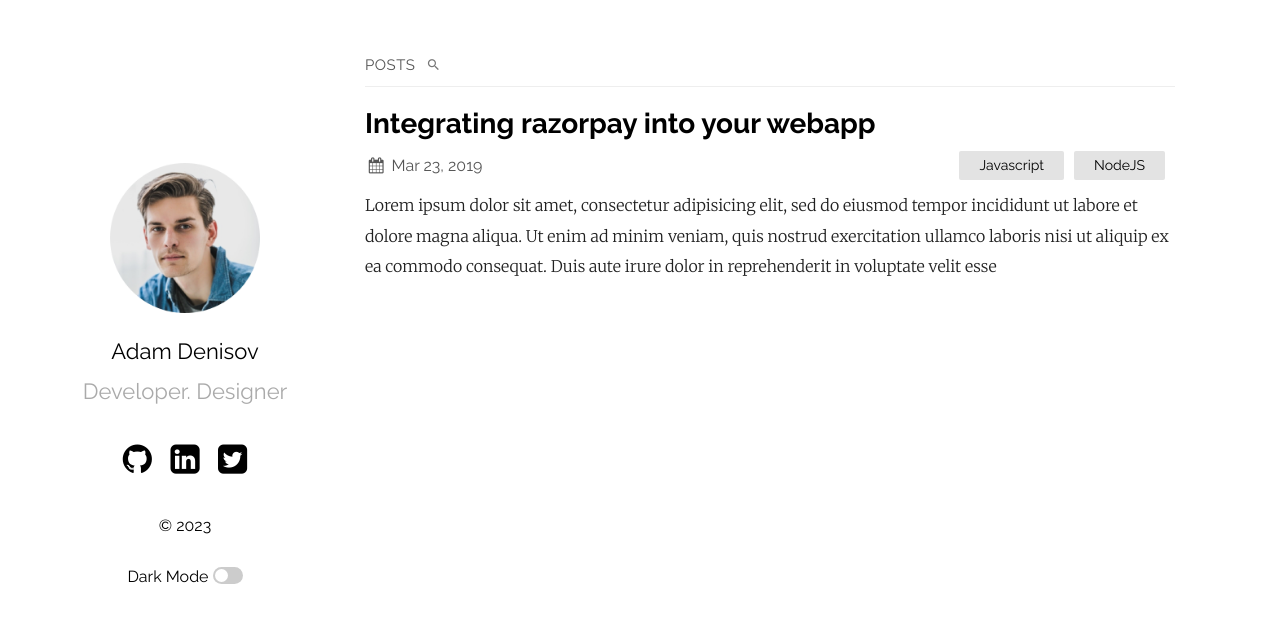
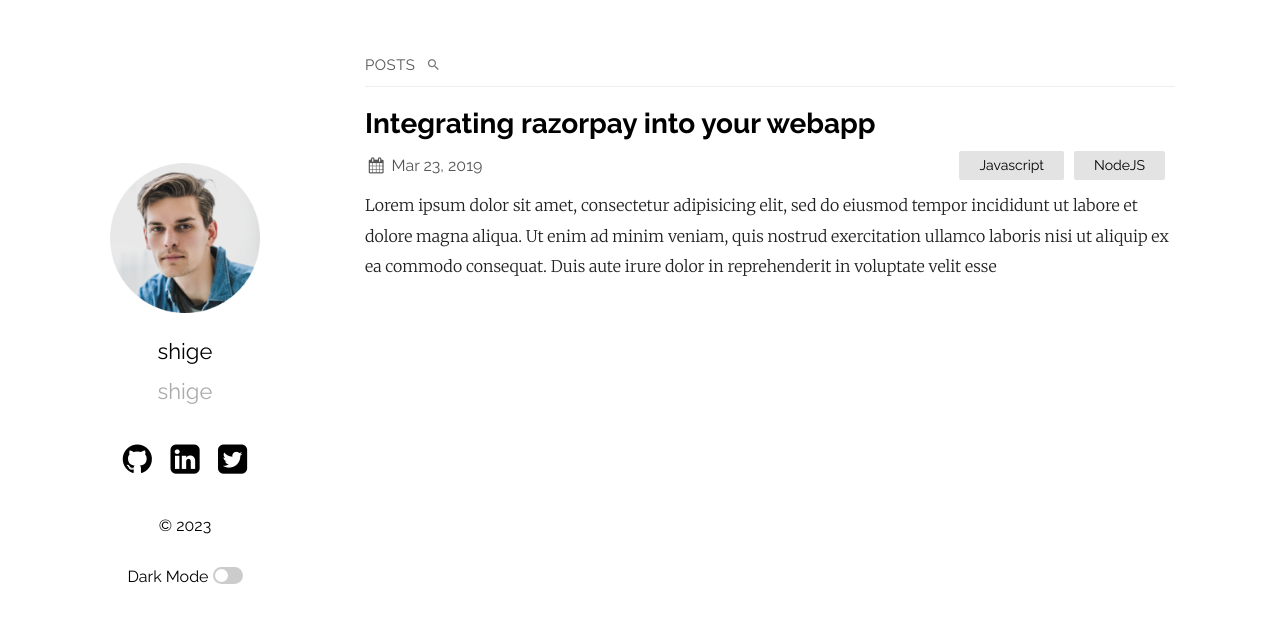
Before and after one commit to shigenobu0544/crssrdslab.github.io, a Jekyll site: the page built from index.md, in a window 1280 px wide. Shown: the top 623 px of the page. Built offline with Jekyll 4.4.1, drawn with Linux system fonts in a browser that asks for light colours.

Commit message:
変えた

```diff
--- a/_config.yml
+++ b/_config.yml
@@ -1,4 +1,4 @@
-title: しげ
+title: shige
 author: GitHub User
 email: your-email@domain.com
 description: > # this means to ignore newlines until "show_exerpts:"
@@ -12,8 +12,8 @@ show_excerpts: true # set to true to show excerpts on the homepage
 sass:
   sass_dir: _sass
 plainwhite:
-  name: Adam Denisov
-  tagline: Developer. Designer
+  name: shige
+  tagline: shige
   date_format: "%b %-d, %Y"
   sitemap: true # set to true to generate sitemap.xml content
   search: true # set to true to enable searchbar
```
